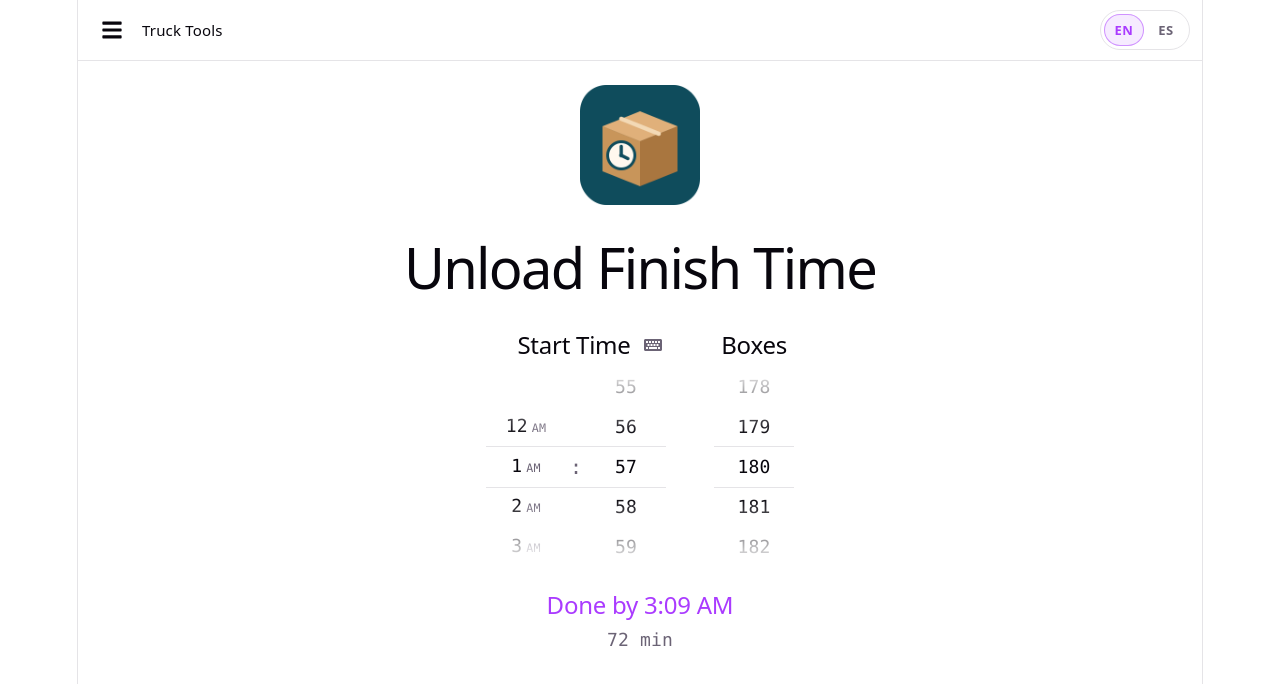
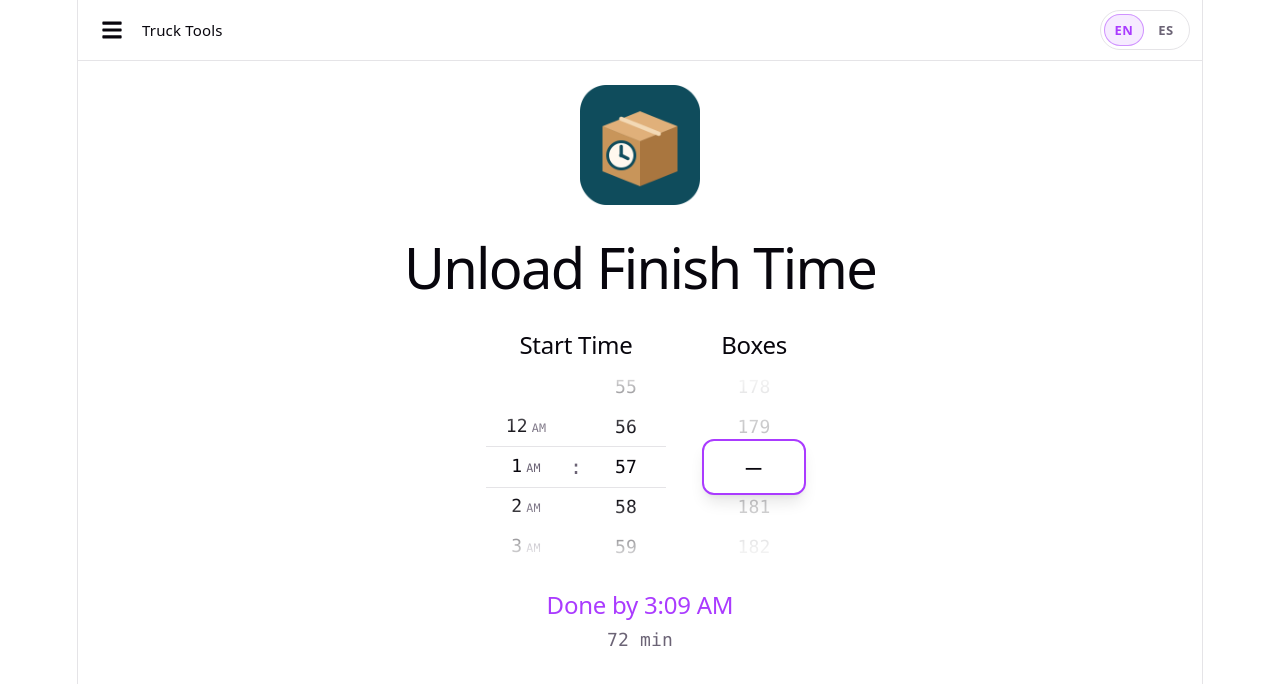
Before and after one commit to DevelopedByDrewford/truck-unload-time, a React (Vite) app: page / in a window 1280 px wide. Both pictures are taken after a click on the element 754 px from the left and 466 px from the top of the page. Shown: the top 684 px of the page. Built offline with nearby package versions, Linux system fonts and the light colour scheme.

Commit message:
remove keyboard icon for tap to edit time and box count

```diff
--- a/src/App.css
+++ b/src/App.css
@@ -164,11 +164,7 @@
 .top-bar-title { font-size: 15px; }
 h1 { padding-inline: 16px; overflow-wrap: break-word; line-height: 1.1; }
 
-/* Type-a-time (tap the wheels or the keyboard icon) */
-.picker-title { display: inline-flex; align-items: center; gap: 4px; }
-.type-btn { display: grid; place-items: center; width: 36px; height: 36px; margin: -6px -36px -6px 0; padding: 0;
-  font-size: 18px; color: var(--text); background: transparent; border: 0; border-radius: 8px; cursor: pointer; }
-.type-btn:hover, .type-btn:focus-visible { color: var(--accent); background: var(--accent-bg); outline: none; }
+/* Tap a wheel to type the value */
 .picker-row { cursor: text; }
 
 /* Real input stays in the DOM so iPhone opens the keypad on tap; it's invisible and click-through. */
@@ -187,3 +183,4 @@ h1 { padding-inline: 16px; overflow-wrap: break-word; line-height: 1.1; }
 .ampm-toggle button { min-width: 40px; min-height: 32px; padding: 0 6px; font: inherit; font-size: 13px; font-weight: 600;
   color: var(--text); background: transparent; border: 0; border-radius: 999px; cursor: pointer; }
 .ampm-toggle button.active { color: var(--accent); background: var(--accent-bg); box-shadow: inset 0 0 0 1px var(--accent-border); }
+.number-entry { left: -12px; right: -12px; }
--- /dev/null
+++ b/src/components/NumberPicker.jsx
@@ -0,0 +1,85 @@
+import { useRef, useState } from 'react'
+import Wheel from './Wheel'
+import { useI18n } from '../i18n'
+
+// A number wheel (e.g. box count) you can scroll, or tap to type on the number keypad.
+// Works like TimePicker: the hidden input stays in the DOM so iPhone opens the keypad on tap.
+function NumberPicker({ title, items, value, onChange }) {
+  const { t } = useI18n()
+  const inputRef = useRef(null)
+  const [editing, setEditing] = useState(false)
+  const [digits, setDigits] = useState('')
+  // Latest typed digits, read on blur (which can fire before React re-renders).
+  const live = useRef('')
+
+  const min = items[0]
+  const max = items[items.length - 1]
+  const maxDigits = String(max).length
+  const parse = d => (d && items.includes(Number(d)) ? Number(d) : null)
+  const invalid = digits !== '' && parse(digits) === null && (digits.length >= maxDigits || Number(digits) > max)
+
+  // Must run inside the tap itself, or iPhone won't open the keyboard.
+  const startTyping = () => inputRef.current?.focus()
+
+  const onFocus = () => {
+    live.current = ''
+    setDigits('')
+    setEditing(true)
+  }
+
+  const onBlur = () => {
+    const parsed = parse(live.current)
+    if (parsed !== null) onChange(parsed)
+    setEditing(false)
+  }
+
+  const onInput = e => {
+    const next = e.target.value.replace(/\D/g, '').replace(/^0+/, '').slice(0, maxDigits)
+    live.current = next
+    setDigits(next)
+    // Every digit used and it's in range: apply it and put the keypad away.
+    if (next.length === maxDigits && parse(next) !== null) inputRef.current.blur()
+  }
+
+  const onKeyDown = e => {
+    if (e.key === 'Enter') inputRef.current.blur()
+    if (e.key === 'Escape') {
+      live.current = '' // cancel: keep the old value
+      inputRef.current.blur()
+    }
+  }
+
+  return (
+    <div className="picker-group">
+      <h2>{title}</h2>
+
+      <div className={`picker-row${editing ? ' editing' : ''}`} onClick={startTyping}>
+        <Wheel items={items} value={value} onChange={onChange} />
+
+        <input
+          ref={inputRef}
+          className="time-input"
+          type="text"
+          inputMode="numeric"
+          pattern="[0-9]*"
+          autoComplete="off"
+          enterKeyHint="done"
+          aria-label={t('typeValue', { title, min, max })}
+          value={digits}
+          onChange={onInput}
+          onFocus={onFocus}
+          onBlur={onBlur}
+          onKeyDown={onKeyDown}
+        />
+
+        {editing && (
+          <div className={`time-entry number-entry${invalid ? ' invalid' : ''}`} aria-hidden>
+            <span className="time-entry-value">{digits || '–'}</span>
+          </div>
+        )}
+      </div>
+    </div>
+  )
+}
+
+export default NumberPicker
--- a/src/components/TimePicker.jsx
+++ b/src/components/TimePicker.jsx
@@ -1,5 +1,4 @@
 import { useRef, useState } from 'react'
-import { FaKeyboard } from 'react-icons/fa'
 import Wheel from './Wheel'
 import { formatHour12 } from '../utils/time'
 import { MAX_DIGITS, parseTyped, previewTyped } from '../utils/timeEntry'
@@ -8,7 +7,7 @@ import { useI18n } from '../i18n'
 const HOURS = Array.from({ length: 24 }, (_, i) => String(i).padStart(2, '0'))
 const MINUTES = Array.from({ length: 60 }, (_, i) => String(i).padStart(2, '0'))
 
-// Scroll the wheels, or tap them (or the keyboard icon) to type the time on the number keypad.
+// Scroll the wheels, or tap them to type the time on the number keypad.
 function TimePicker({ title, hour, minute, setHour, setMinute }) {
   const { t } = useI18n()
   const inputRef = useRef(null)
@@ -73,12 +72,7 @@ function TimePicker({ title, hour, minute, setHour, setMinute }) {
 
   return (
     <div className="picker-group">
-      <h2 className="picker-title">
-        {title}
-        <button type="button" className="type-btn" onClick={startTyping} aria-label={t('typeTime', { title })}>
-          <FaKeyboard aria-hidden />
-        </button>
-      </h2>
+      <h2>{title}</h2>
 
       <div className={`picker-row${editing ? ' editing' : ''}`} onClick={startTyping}>
         <Wheel items={HOURS} value={hour} onChange={setHour} format={formatHour12} />
@@ -99,7 +93,6 @@ function TimePicker({ title, hour, minute, setHour, setMinute }) {
           onFocus={onFocus}
           onBlur={onBlur}
           onKeyDown={onKeyDown}
-          tabIndex={-1}
         />
 
         {editing && (
--- a/src/i18n.jsx
+++ b/src/i18n.jsx
@@ -12,6 +12,7 @@ const STRINGS = {
     menu: 'Menu',
     language: 'Language',
     typeTime: 'Type {title}',
+    typeValue: 'Type {title} ({min}–{max})',
 
     'nav.truck': 'Truck Calculator',
     'nav.productivity': 'Productivity',
@@ -59,6 +60,7 @@ const STRINGS = {
     menu: 'Menú',
     language: 'Idioma',
     typeTime: 'Escribir {title}',
+    typeValue: 'Escribir {title} ({min}–{max})',
 
     'nav.truck': 'Calculadora de Camión',
     'nav.productivity': 'Productividad',
--- a/src/pages/UnloadTime.jsx
+++ b/src/pages/UnloadTime.jsx
@@ -1,6 +1,6 @@
 import { useState, useEffect } from 'react'
 import heroImg from '../assets/logo512.png'
-import Wheel from '../components/Wheel'
+import NumberPicker from '../components/NumberPicker'
 import TimePicker from '../components/TimePicker'
 import { calcGoal } from '../utils/unloadMath'
 import { useI18n } from '../i18n'
@@ -40,12 +40,7 @@ function UnloadTime() {
       <div className="pickers">
         <TimePicker title={t('startTime')} hour={hour} minute={minute} setHour={setHour} setMinute={setMinute} />
 
-        <div className="picker-group">
-          <h2>{t('boxes')}</h2>
-          <div className="picker-row">
-            <Wheel items={BOX_COUNTS} value={boxes} onChange={setBoxes} />
-          </div>
-        </div>
+        <NumberPicker title={t('boxes')} items={BOX_COUNTS} value={boxes} onChange={setBoxes} />
       </div>
 
       <div className="result">
```
